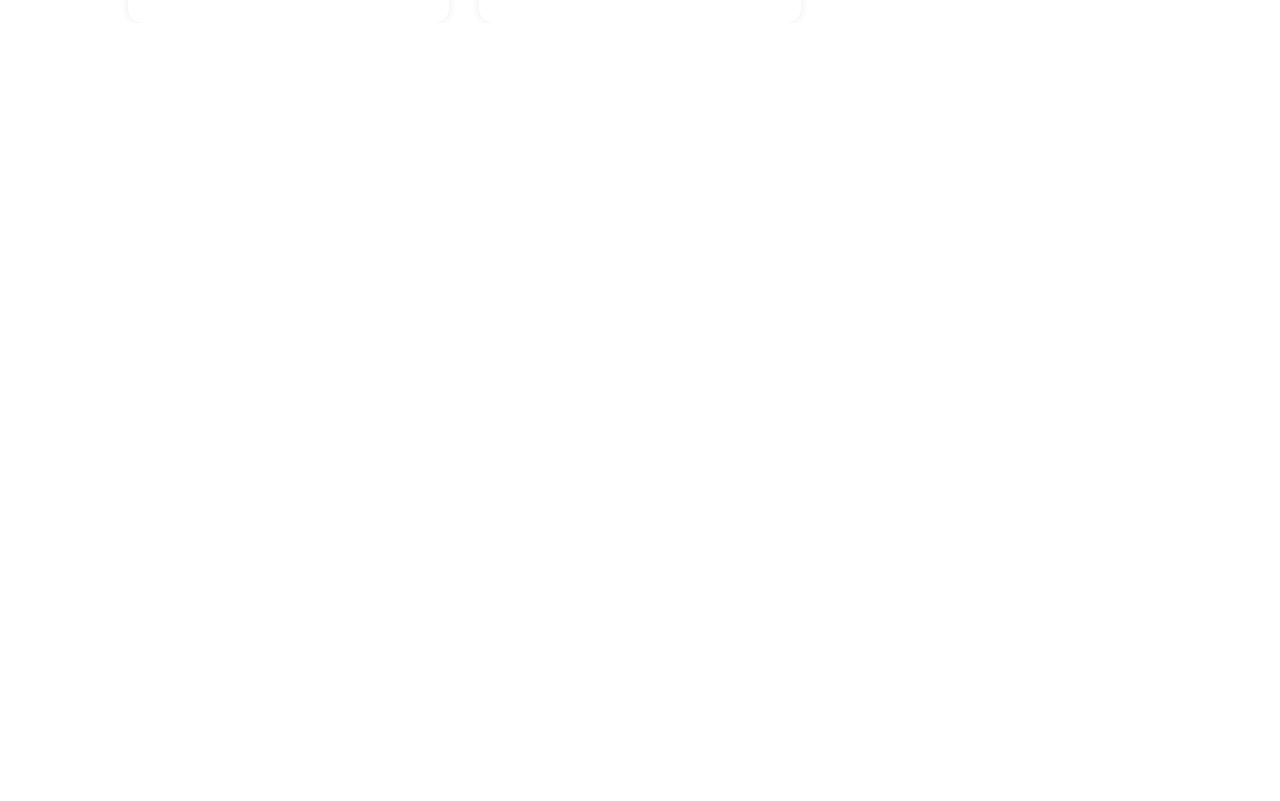
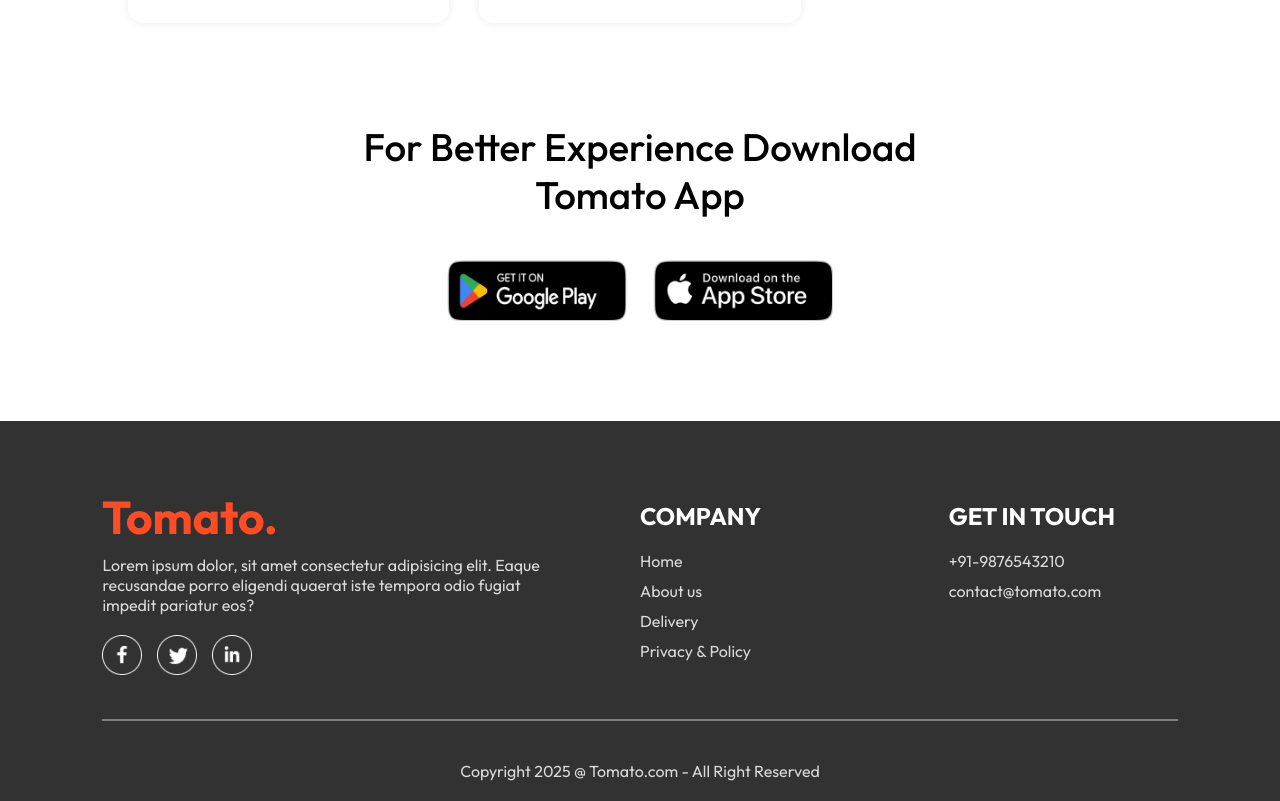
Before and after one commit to git-Sahitya/food-del, a React (Vite) app in the folder Frontend/: page / in a window 1280 px wide. Shown: the part 5980-6781 px from the top of the page. Before the commit the page ends 6003 px from the top, so only its background shows below. Built offline with nearby package versions, Linux system fonts and the light colour scheme.

Commit message:
add footer ,appdownload and complete the home page

```diff
--- a/Frontend/src/App.jsx
+++ b/Frontend/src/App.jsx
@@ -1,21 +1,24 @@
 import React from "react";
 import Navbar from "./components/Navbar/Navbar";
 import { Route, Routes } from "react-router-dom";
-import Home from './pages/Home/Home'
-import Cart from './pages/Cart/Cart'
-import PlaceOrder from './pages/PlaceOrder/PlaceOrder'
+import Home from "./pages/Home/Home";
+import Cart from "./pages/Cart/Cart";
+import PlaceOrder from "./pages/PlaceOrder/PlaceOrder";
+import Footer from "./components/Footer/Footer";
 
 const App = () => {
   return (
-    <div className="app">
-      <Navbar />
-      <Routes>
-        <Route path="/" element={<Home/>} />
-        <Route path="/cart" element={<Cart/>} />
-        <Route path="/order" element={<PlaceOrder/>} />
-      </Routes>
-    </div>
-
+    <>
+      <div className="app">
+        <Navbar />
+        <Routes>
+          <Route path="/" element={<Home />} />
+          <Route path="/cart" element={<Cart />} />
+          <Route path="/order" element={<PlaceOrder />} />
+        </Routes>
+      </div>
+      <Footer />
+    </>
   );
 };
 
--- /dev/null
+++ b/Frontend/src/components/AppDownload/AppDownload.css
@@ -0,0 +1,24 @@
+
+.app-download{
+    margin: auto auto;
+    margin-top: 100px;
+    font-size: max(3vw , 20px);
+    text-align: center;
+    font-weight: 500;
+}
+.app-download-platforms{
+    display: flex;
+    justify-content: center;
+    gap: max(2vw,10px);
+    margin-top: 40px;
+}
+
+.app-download-platforms img{
+    width: max(30vw , 120px);
+    max-width: 180px;
+    transition: 0.5s;
+    cursor: pointer;
+}
+.app-download-platforms img:hover{
+   transform: scale(1.05);
+}
--- /dev/null
+++ b/Frontend/src/components/AppDownload/AppDownload.jsx
@@ -0,0 +1,17 @@
+import React from 'react'
+import './AppDownload.css'
+import { assets } from '../../assets/assets'
+
+const AppDownload = () => {
+  return (
+    <div className='app-download' id='app-download'>
+      <p>For Better Experience Download <br /> Tomato App </p>
+      <div className="app-download-platforms">
+        <img src={assets.play_store} alt="" />
+        <img src={assets.app_store} alt="" />
+      </div>
+    </div>
+  )
+}
+
+export default AppDownload
--- /dev/null
+++ b/Frontend/src/components/Footer/Footer.css
@@ -0,0 +1,45 @@
+
+.footer{
+    color: #d9d9d9;
+    background-color: #323232;
+    display: flex;
+    flex-direction: column;
+    align-items: center;
+    gap: 20px;
+    padding: 20px 8vw;
+    padding-top: 80px;
+    margin-top: 100px;
+}
+.footer-content{
+    width: 100%;
+    display: grid;
+    grid-template-columns: 2fr 1fr 1fr;
+    gap: 80px;
+}
+.footer-content-left , .footer-content-center , .footer-content-right {
+    display: flex;
+    flex-direction: column;
+    align-items: start;
+    gap: 20px;
+}
+.footer-content-left li , .footer-content-center li , .footer-content-right li {
+    list-style: none;
+    margin-bottom: 10px;
+    cursor: pointer;
+}
+ .footer-content-center h2 , .footer-content-right h2 {
+    color: white;
+ }
+
+ .footer-social-icons img{
+width: 40px;
+margin-right: 15px;
+ }
+
+ .footer hr{
+    width: 100%;
+    height: 2px;
+    margin: 20px 0;
+    background-color: gray;
+    border: none;
+ }
--- /dev/null
+++ b/Frontend/src/components/Footer/Footer.jsx
@@ -0,0 +1,42 @@
+import React from 'react'
+import './Footer.css'
+import {assets} from '../../assets/assets'
+
+
+const Footer = () => {
+  return (
+    <div className='footer' id='footer'>
+        <div className="footer-content">
+            <div className="footer-content-left">
+                <img src={assets.logo} alt="" />
+                <p>Lorem ipsum dolor, sit amet consectetur adipisicing elit. Eaque recusandae porro eligendi quaerat iste tempora odio fugiat impedit pariatur eos?</p>
+                <div className="footer-social-icons">
+                  <img src={assets.facebook_icon} alt="" />
+                  <img src={assets.twitter_icon} alt="" />
+                  <img src={assets.linkedin_icon} alt="" />
+                </div>
+            </div>
+            <div className="footer-content-center">
+              <h2>COMPANY</h2>
+              <ul>
+                <li>Home</li>
+                <li>About us</li>
+                <li>Delivery</li>
+                <li>Privacy & Policy</li>
+              </ul>
+            </div>
+            <div className="footer-content-right">
+              <h2>GET IN TOUCH</h2>
+              <ul>
+                <li>+91-9876543210</li>
+                <li>contact@tomato.com</li>
+              </ul>
+            </div>
+        </div>
+      <hr />
+      <p className='footer-copyright'>Copyright 2025 @ Tomato.com - All Right Reserved</p>
+    </div>
+  )
+}
+
+export default Footer
--- a/Frontend/src/pages/Home/Home.jsx
+++ b/Frontend/src/pages/Home/Home.jsx
@@ -3,6 +3,7 @@
 import Header from '../../components/Header/Header'
 import ExploreMenu from '../../components/ExploreMenu/ExploreMenu'
 import FoodDisplay from '../../components/FoodDisplay/FoodDisplay'
+import AppDownload from '../../components/AppDownload/AppDownload'
 
 const Home = () => {
   const [category, setCategory] = useState('All')
@@ -11,6 +12,7 @@
       <Header/>
       <ExploreMenu category={category} setCategory={setCategory}/>
       <FoodDisplay category={category} />
+      <AppDownload/>
     </div>
   )
 }
```
